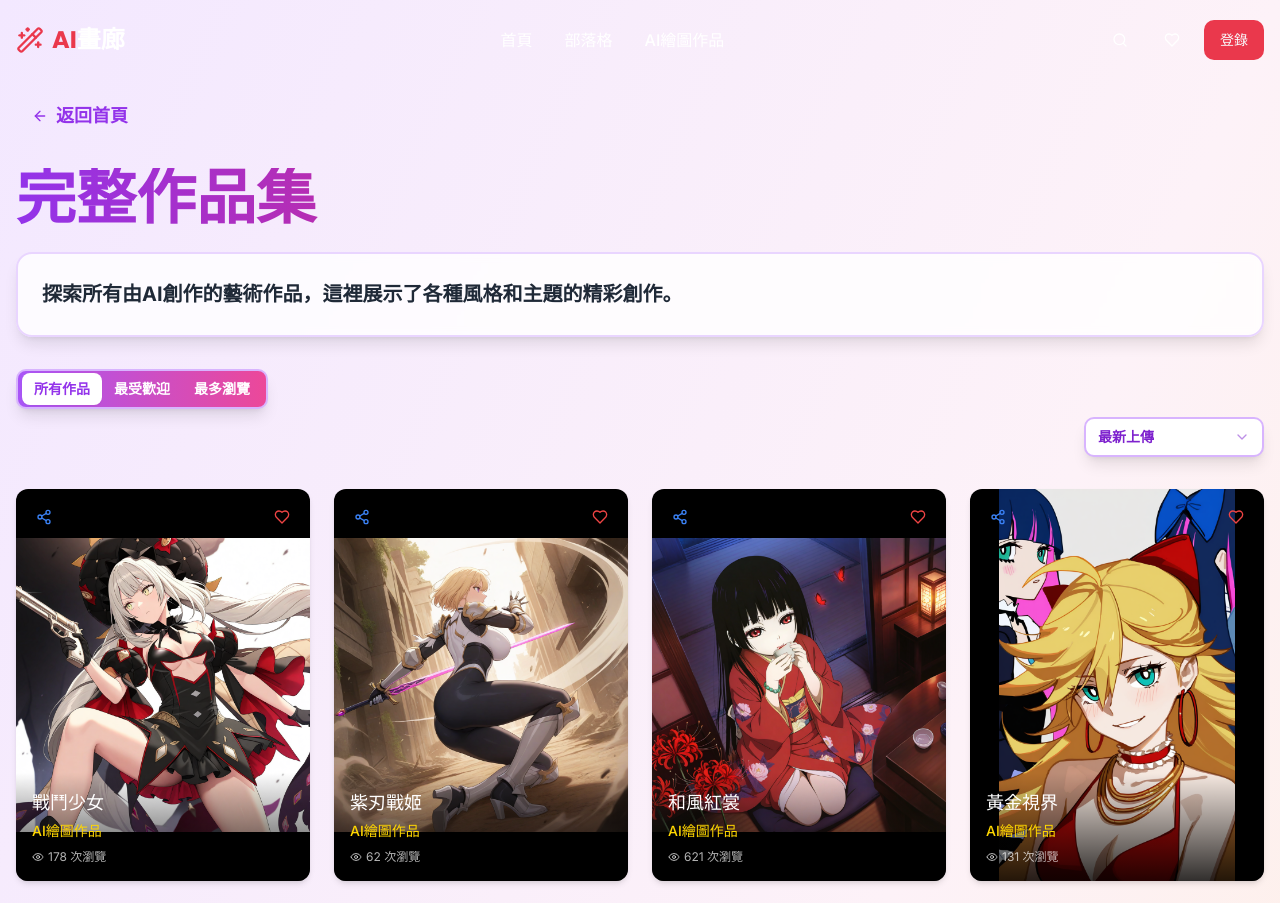
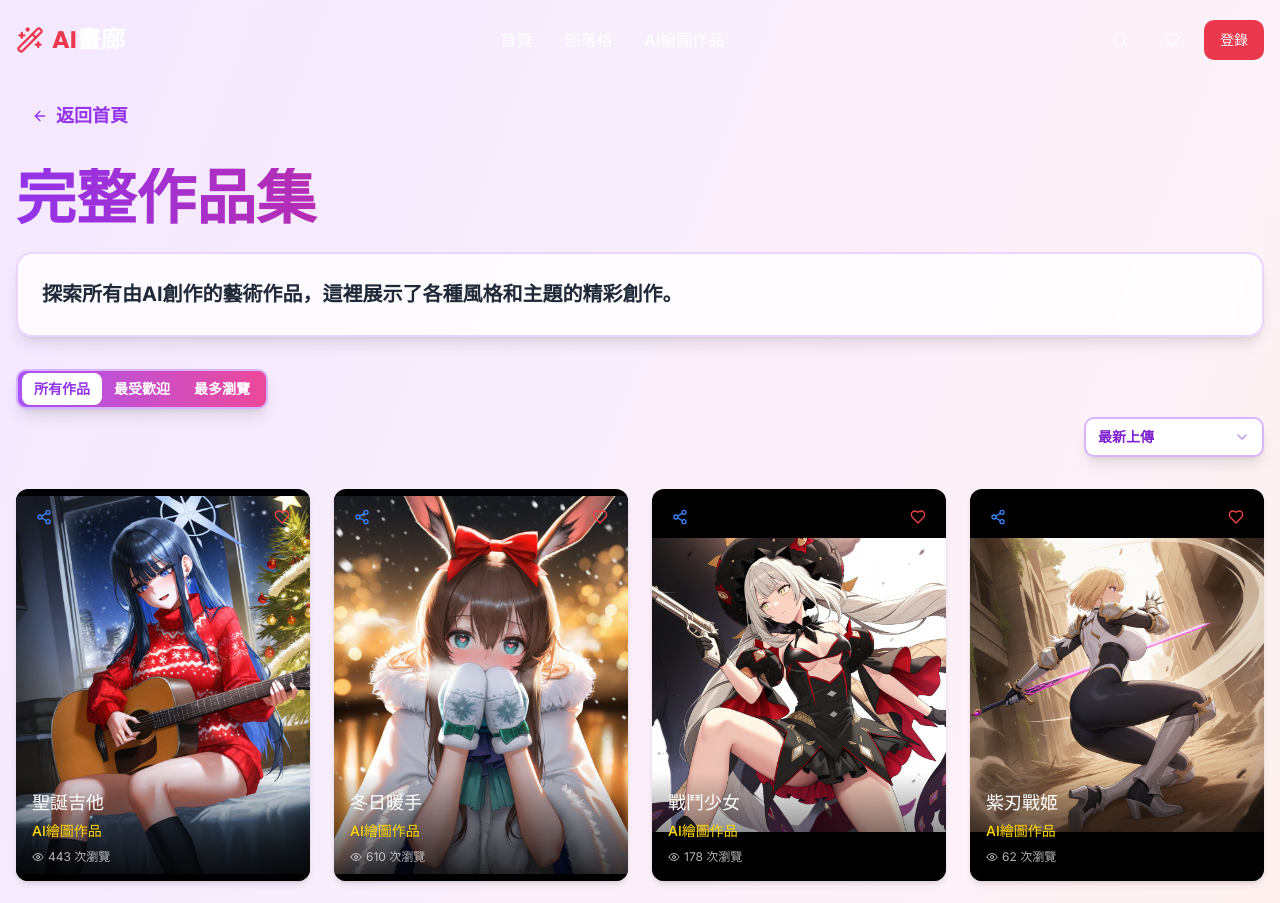
Before and after one commit to just84724/ai-gallery-explorer, a React (Vite) app: page /gallery in a window 1280 px wide. Shown: the top 903 px of the page. Built offline with nearby package versions, Linux system fonts and the light colour scheme.

Commit message:
Add new artworks to featured section
Adds the provided images to the featured artworks section, ensuring they have the same functionality as existing artworks.

```diff
--- a/src/data/artworks.ts
+++ b/src/data/artworks.ts
@@ -170,5 +170,23 @@ export const artworks = [
     description: '金髮戰士少女手持發光的紫色光劍，在古代廢墟中展現出強大的戰鬥力。光劍的紫色光芒與溫暖的環境光形成鮮明對比，充滿動感。',
     likes: 478,
     date: '2025-04-14'
+  },
+  {
+    id: '20',
+    title: '聖誕吉他',
+    artist: 'AI音樂創作室',
+    imageSrc: '/lovable-uploads/37fcdb78-e46f-44e4-9f04-78b103374d42.png',
+    description: '在溫馨的聖誕夜晚，黑髮少女身穿紅色聖誕毛衣，坐在窗邊彈奏吉他。窗外的雪花和室內的聖誕樹營造出完美的節日氛圍，音樂與視覺的美妙結合。',
+    likes: 423,
+    date: '2025-05-26'
+  },
+  {
+    id: '21',
+    title: '冬日暖手',
+    artist: 'AI溫暖畫室',
+    imageSrc: '/lovable-uploads/97e24b8b-4204-4640-be95-6da930e429ad.png',
+    description: '可愛的兔耳少女戴著暖手套，在飄雪的冬日中展現純真的笑容。紅色髮帶和白色大衣的搭配，加上溫暖的燈光背景，傳遞出冬季的溫暖與美好。',
+    likes: 398,
+    date: '2025-05-26'
   }
 ];
```
Also changed, not shown: public/lovable-uploads/37fcdb78-e46f-44e4-9f04-78b103374d42.png (added), public/lovable-uploads/97e24b8b-4204-4640-be95-6da930e429ad.png (added).
